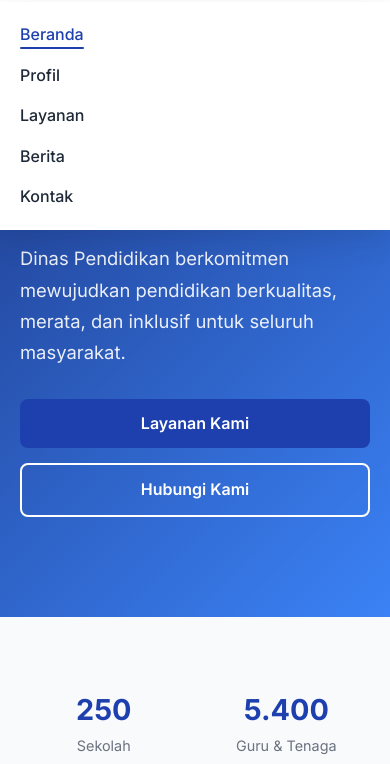
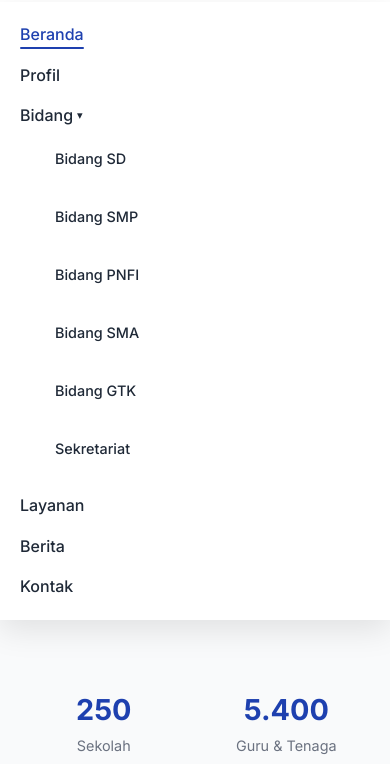
Before and after one commit to pendidikanlannyjaya-glitch/dinas-pendidikan, a website: page index.html in a window 390 px wide. Both pictures are taken after a click on the button "Toggle navigasi". Shown: the part 68-832 px from the top of the page. Drawn offline with Linux system fonts and the light colour scheme.

Commit message:
Tambah menu dropdown Bidang di header

```diff
--- a/css/style.css
+++ b/css/style.css
@@ -176,6 +176,60 @@ img {
     height: 2px;
     background: var(--primary);
     border-radius: 2px;
+}
+
+/* Dropdown */
+.dropdown {
+    position: relative;
+}
+
+.dropdown-toggle {
+    display: flex;
+    align-items: center;
+    gap: 4px;
+}
+
+.dropdown-arrow {
+    font-size: 0.7rem;
+}
+
+.dropdown-menu {
+    position: absolute;
+    top: 100%;
+    left: 0;
+    background: #fff;
+    min-width: 180px;
+    box-shadow: var(--shadow-lg);
+    border-radius: var(--radius);
+    padding: 8px 0;
+    opacity: 0;
+    visibility: hidden;
+    transform: translateY(10px);
+    transition: var(--transition);
+    z-index: 1001;
+}
+
+.dropdown:hover .dropdown-menu {
+    opacity: 1;
+    visibility: visible;
+    transform: translateY(5px);
+}
+
+.dropdown-menu li {
+    padding: 0;
+}
+
+.dropdown-menu a {
+    display: block;
+    padding: 10px 20px;
+    font-size: 0.9rem;
+    color: var(--text);
+    transition: var(--transition);
+}
+
+.dropdown-menu a:hover {
+    background: var(--bg-light);
+    color: var(--primary);
 }
 
 .nav-toggle {
@@ -632,6 +686,20 @@ img {
         gap: 15px;
     }
 
+    .dropdown-menu {
+        position: static;
+        box-shadow: none;
+        opacity: 1;
+        visibility: visible;
+        transform: none;
+        padding-left: 15px;
+        display: none;
+    }
+
+    .dropdown.active .dropdown-menu {
+        display: block;
+    }
+
     .nav-toggle {
         display: flex;
     }
--- a/index.html
+++ b/index.html
@@ -25,6 +25,17 @@
                     <ul>
                         <li><a href="#beranda" class="active">Beranda</a></li>
                         <li><a href="#profil">Profil</a></li>
+                        <li class="dropdown">
+                            <a href="#" class="dropdown-toggle">Bidang <span class="dropdown-arrow">▾</span></a>
+                            <ul class="dropdown-menu">
+                                <li><a href="#bidang-sd">Bidang SD</a></li>
+                                <li><a href="#bidang-smp">Bidang SMP</a></li>
+                                <li><a href="#bidang-pnfi">Bidang PNFI</a></li>
+                                <li><a href="#bidang-sma">Bidang SMA</a></li>
+                                <li><a href="#bidang-gtk">Bidang GTK</a></li>
+                                <li><a href="#sekretariat">Sekretariat</a></li>
+                            </ul>
+                        </li>
                         <li><a href="#layanan">Layanan</a></li>
                         <li><a href="#berita">Berita</a></li>
                         <li><a href="#kontak">Kontak</a></li>
--- a/js/main.js
+++ b/js/main.js
@@ -10,8 +10,19 @@ navToggle.addEventListener('click', () => {
 // Close nav when clicking a link
 document.querySelectorAll('.nav a').forEach(link => {
     link.addEventListener('click', () => {
-        mainNav.classList.remove('active');
-        navToggle.classList.remove('active');
+        if (!link.classList.contains('dropdown-toggle')) {
+            mainNav.classList.remove('active');
+            navToggle.classList.remove('active');
+        }
+    });
+});
+
+// ===== Dropdown Toggle (Mobile) =====
+document.querySelectorAll('.dropdown-toggle').forEach(toggle => {
+    toggle.addEventListener('click', (e) => {
+        e.preventDefault();
+        const parent = toggle.parentElement;
+        parent.classList.toggle('active');
     });
 });
 
```
